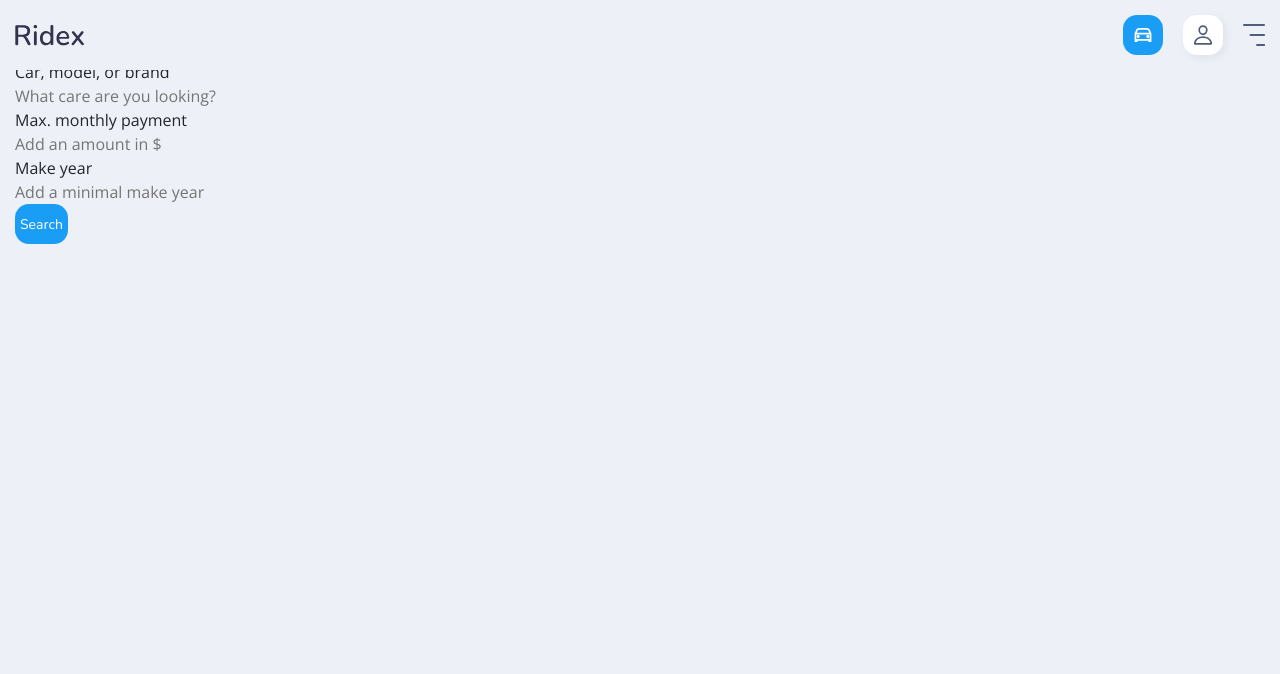
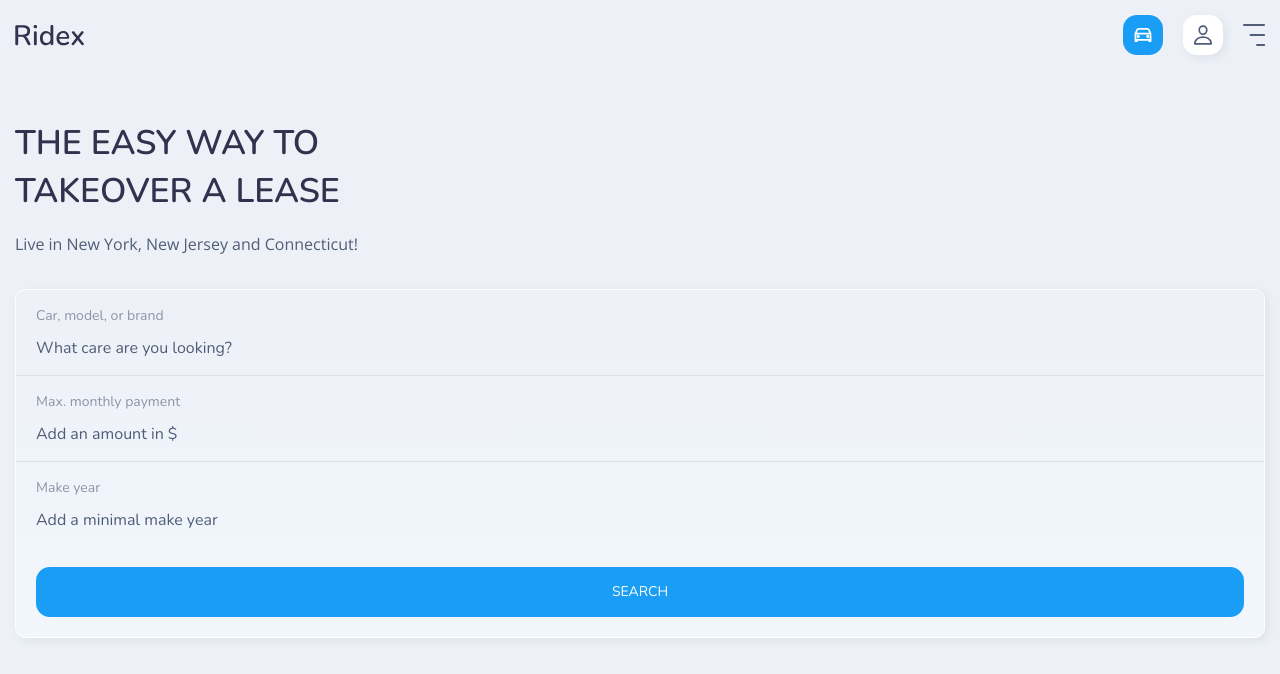
Before and after one commit to ameliaHub/ridex--codewithsadee, a plain HTML site: page index.html in a window 1280 px wide. Drawn offline with nearby package versions, Linux system fonts and the light colour scheme.

Commit message:
Añadido estilo hero section

```diff
--- a/style.css
+++ b/style.css
@@ -175,6 +175,33 @@ button, a{
     opacity: 1;
 }
 
+.section{
+    padding-block: var(--section-padding);
+}
+
+.h1,.h2,.h3{
+    color: var(--space-cadet);
+    font-family: var(--ff-nunito);
+    line-height: 1.4;
+}
+
+.h1{
+    font-size: var(--fs-1);
+    text-transform: uppercase;
+}
+
+.h2, .h3{
+    font-weight: var(--fw-400);
+}
+
+.h2{
+    font-size: var(--fs-2);
+}
+
+.h3{
+    font-size: var(--fs-4);
+}
+
 
 
 
@@ -298,3 +325,70 @@ button, a{
     opacity: 0.7;
     pointer-events: all ;
 }
+
+
+/*HERO SECTION*/
+
+.hero{
+    padding-top:120px
+}
+
+.hero-title{
+    max-width: 20ch;
+    margin-bottom: 15px;
+}
+
+.hero-text{
+    color: var(--independence);
+    line-height: 1.8;
+    margin-bottom: 30px;
+}
+
+.hero-banner{
+    display: none;
+}
+
+.hero-form{
+    background: var(--gradient);
+    border: 1px solid var(--white);
+    box-shadow: var(--shadow-1);
+    border-radius: var(--radius-10);
+    font-family: var(--ff-nunito);
+}
+
+.input-wrapper{
+    padding: 15px 20px;
+}
+
+.input-wrapper:not(:last-of-type){
+    border-bottom: 1px solid hsla(0, 0%, 0%, 0.08);
+}
+
+.input-label{
+    color: var(--manatee);
+    font-size: var(--fs-6);
+    margin-bottom: 10px;
+}
+
+.input-field{
+    color: var(--space-cadet);
+    outline: 2px solid transparent;
+    outline-offset: 5px;
+    border-radius: 4px;
+    transition: var(--transition);
+}
+
+.input-field:focus{
+    outline-color: var(--carolina-blue);
+}
+
+.input-field::placeholder{
+    color: var(--independence);
+}
+
+.hero-form .btn{
+    --width: calc(100% - 40px);
+    --height: 50px;
+    margin: 20px;
+    text-transform: uppercase;
+}
```
